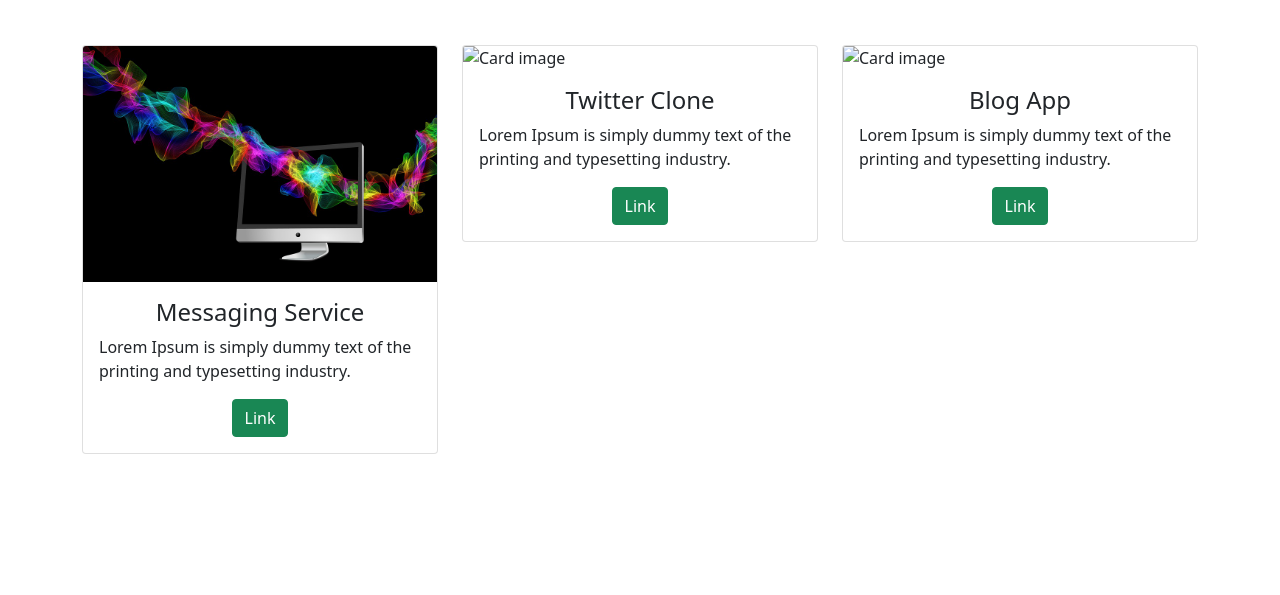
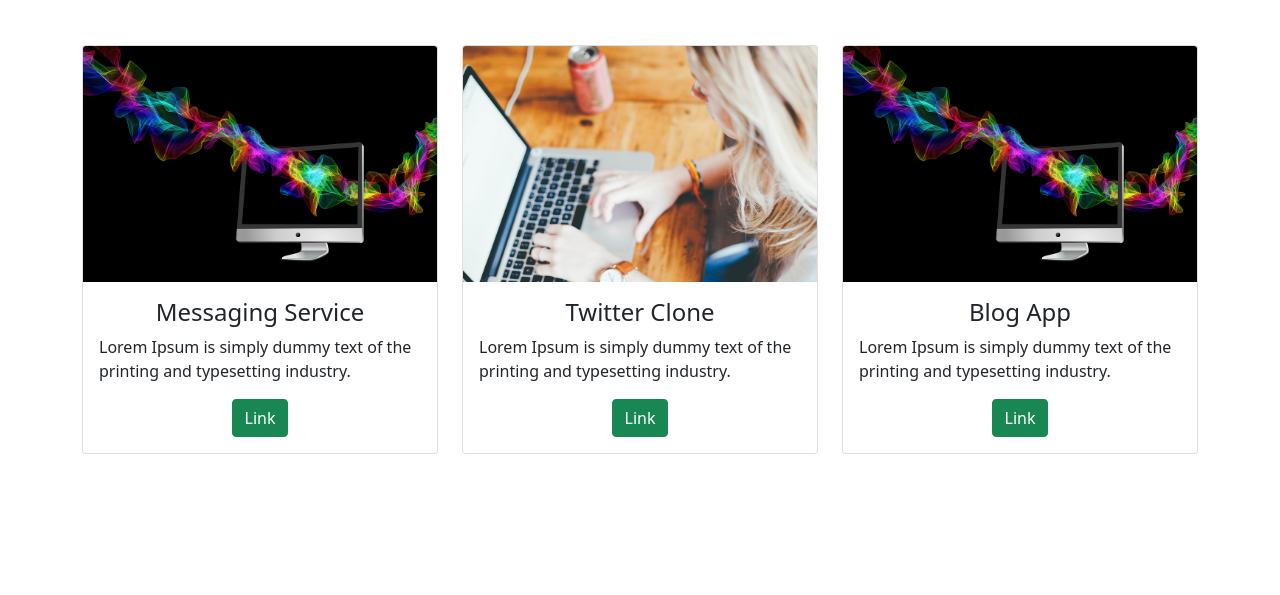
Before and after one commit to enockpaqui/enockpaqui.github.io, a plain HTML site: page index.html in a window 1280 px wide. Shown: the part 2646-3241 px from the top of the page. Drawn offline with nearby package versions, Linux system fonts and the light colour scheme.

Commit message:
Update index.html

```diff
--- a/index.html
+++ b/index.html
@@ -229,7 +229,7 @@
 
           <div class="col-lg-4 mt-4">
               <div class="card portfolioContent">
-                  <img class="card-img-top" src="images/portfolioImage1.jpg" alt="Card image" style="width:100%">
+                  <img class="card-img-top" src="portfolioImage1.jpg" alt="Card image" style="width:100%">
                   <div class="card-body">
                       <h4 class="card-title">Twitter Clone</h4>
                       <p class="card-text">Lorem Ipsum is simply dummy text of the printing and typesetting industry.</p>
@@ -242,7 +242,7 @@
 
           <div class="col-lg-4 mt-4">
               <div class="card portfolioContent">
-                  <img class="card-img-top" src="images/portfolioImage4.jpg" alt="Card image" style="width:100%">
+                  <img class="card-img-top" src="portfolioImage4.jpg" alt="Card image" style="width:100%">
                   <div class="card-body">
                       <h4 class="card-title">Blog App</h4>
                       <p class="card-text">Lorem Ipsum is simply dummy text of the printing and typesetting industry.</p>
```
